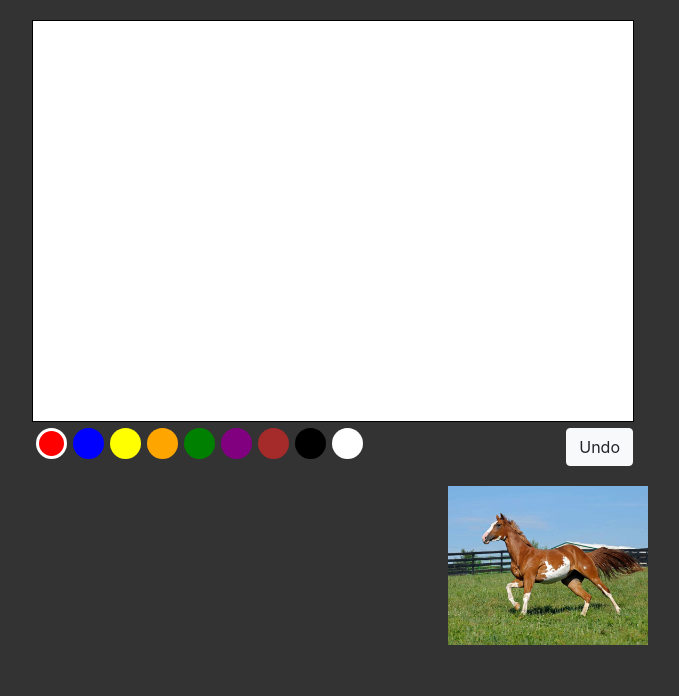
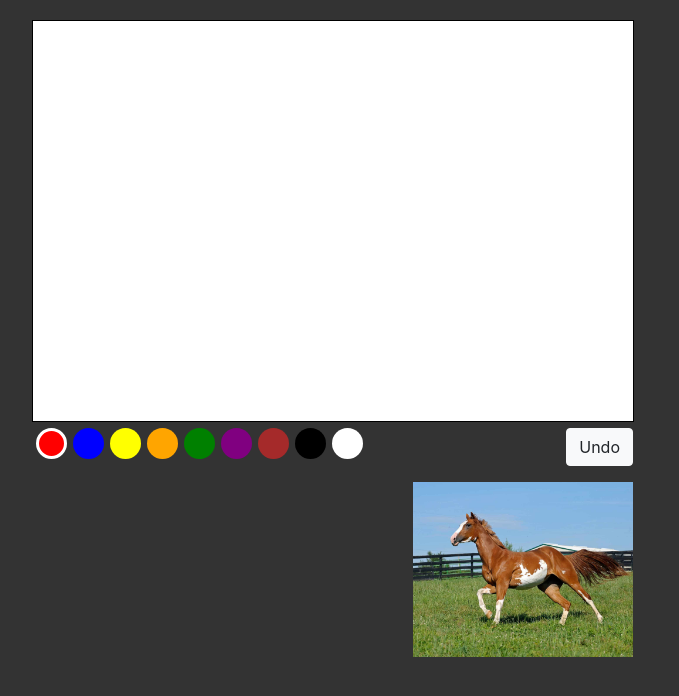
Before and after one commit to pzp1997/crowd-art, a plain HTML site: page pointillism/index.html in a window 1280 px wide. Shown: the whole page, without its empty margins (307-986 px from the left). Drawn offline with Linux system fonts and the light colour scheme.

Commit message:
fix study image placement for pointillism

```diff
--- a/pointillism/index.html
+++ b/pointillism/index.html
@@ -9,15 +9,17 @@
 <body>
   <div class="container text-center">
     <canvas id="canvas"></canvas>
-    <div id="toolbar">
+    <div class="toolbar">
       <div id="color-selector" class="float-left"></div>
       <div class="float-right">
         <button id="undo" class="btn btn-light" disabled>Undo</button>
       </div>
       <div class="clearfix"></div>
     </div>
-    <div class="float-right">
-      <img src="../assets/paint-horse-running-in-field.jpg" width="200px" style="display:inline-block;margin-right:310px;margin-top:20px;" alt="horse-running-in-field">
+    <div class="toolbar pt-3">
+      <div class="float-right">
+        <img src="../assets/paint-horse-running-in-field.jpg" width="220px" alt="horse">
+      </div>
     </div>
   </div>
 
--- a/pointillism/main.js
+++ b/pointillism/main.js
@@ -14,7 +14,10 @@ var canvas = document.getElementById("canvas");
 canvas.width = pictureWidth * dotDiameter;
 canvas.height = pictureHeight * dotDiameter;
 
-document.getElementById("toolbar").style.width = (pictureWidth * dotDiameter) + "px";
+var toolbars = document.getElementsByClassName("toolbar");
+for (var i = 0; i < toolbars.length; i++) {
+  toolbars[i].style.width = (pictureWidth * dotDiameter) + "px";
+}
 
 var ctx = canvas.getContext("2d");
 drawDots();
--- a/pointillism/styles.css
+++ b/pointillism/styles.css
@@ -99,6 +99,9 @@ select {
   clear: both;
   content: "";
 }
+.pt-3 {
+  padding-top: 1rem !important;
+}
 /* END BOOTSTRAP */
 
 body {
@@ -108,9 +111,8 @@ body {
   border: 1px solid black;
   margin-top: 20px;
 }
-#toolbar {
+.toolbar {
   margin: 0 auto;
-  width: 100px;
 }
 .dot {
   display: inline-block;
```
